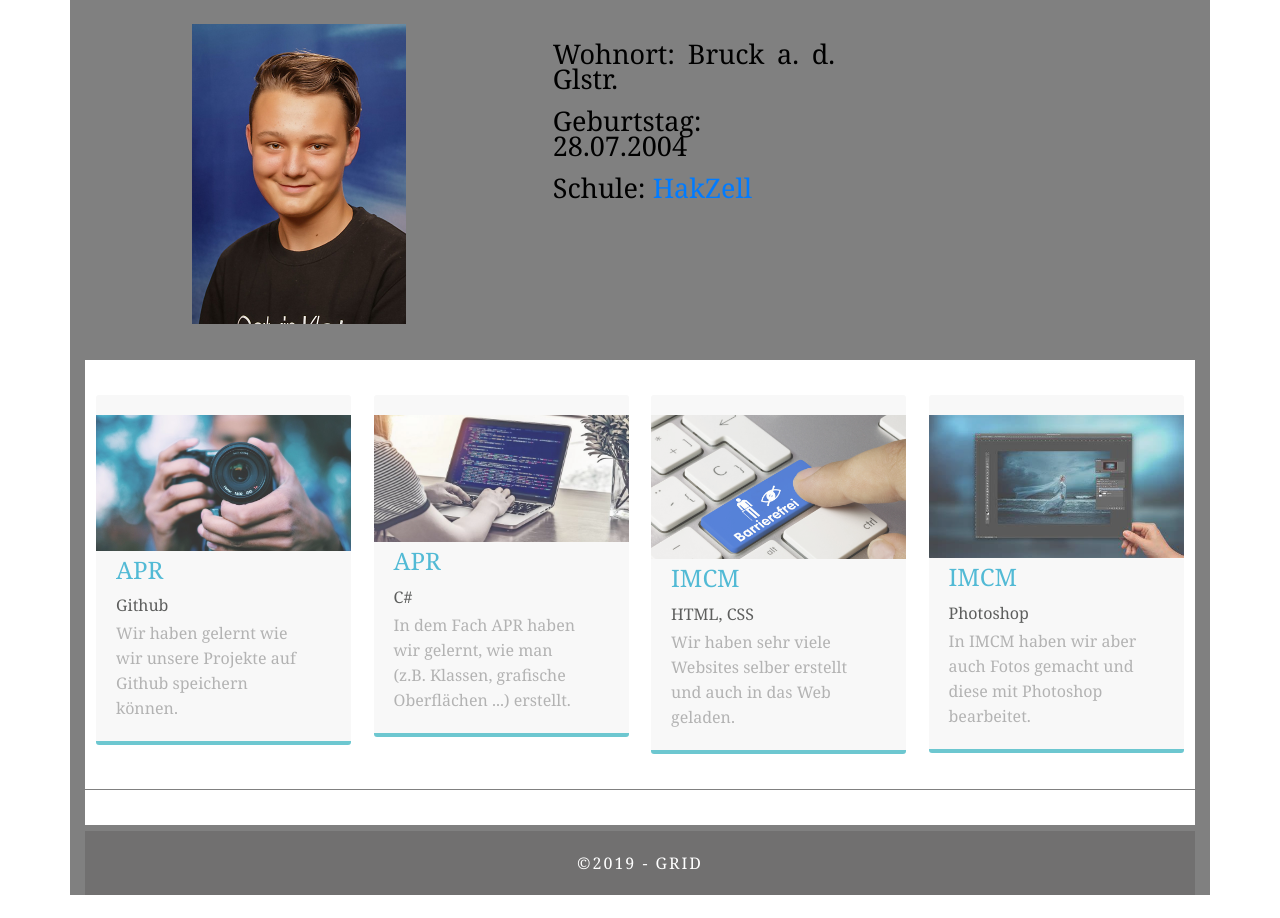
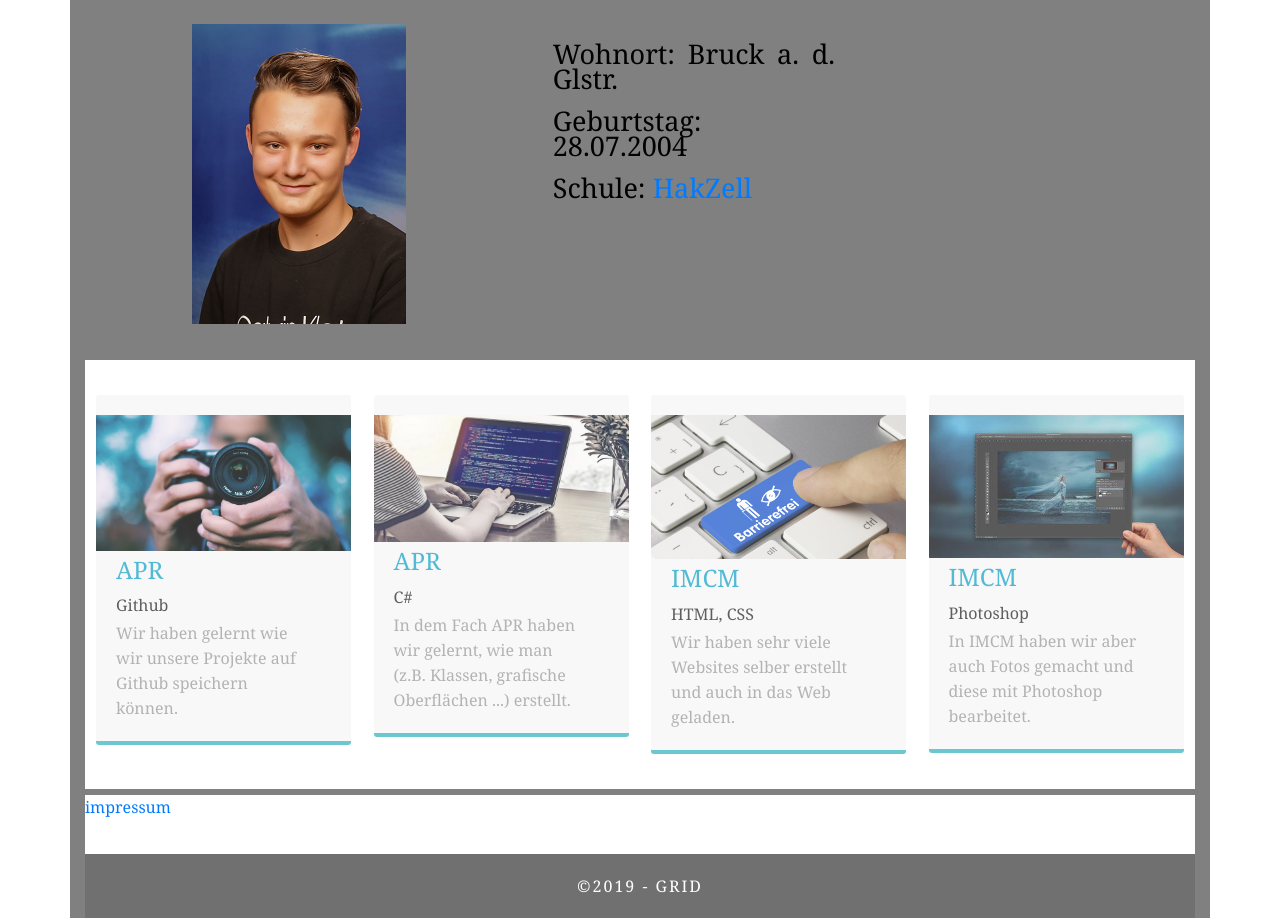
Before and after one commit to fschernthaner/fschernthaner.github.io, a plain HTML site: page index.html in a window 1280 px wide. Shown: the part 74-992 px from the top of the page. Before the commit the page ends 969 px from the top, so only its background shows below. Drawn offline with nearby package versions, Linux system fonts and the light colour scheme.

Commit message:
impressum

```diff
--- a/index.html
+++ b/index.html
@@ -52,6 +52,8 @@
   </div>
   <div class="gallery">
 
+    <a href="impressum.html">impressum</a>
+
   </div>
   <!-- Footer Section -->
 
```
